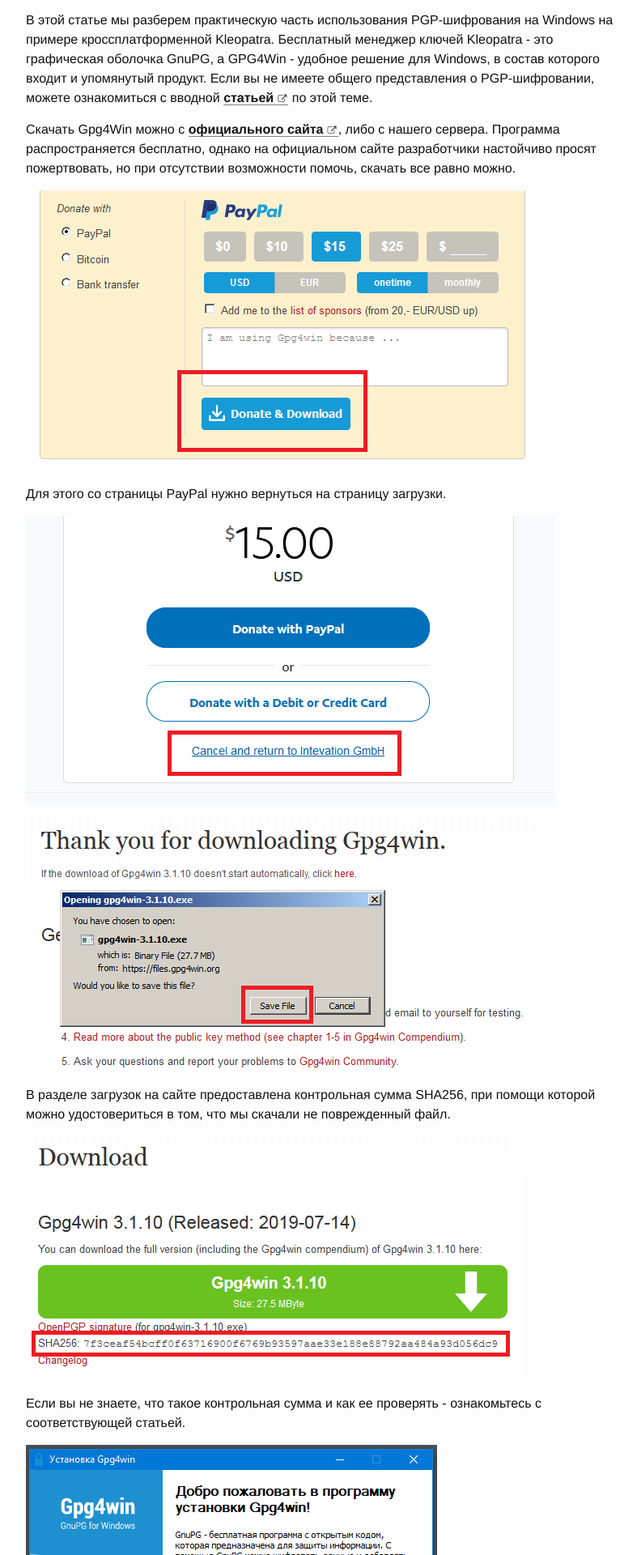
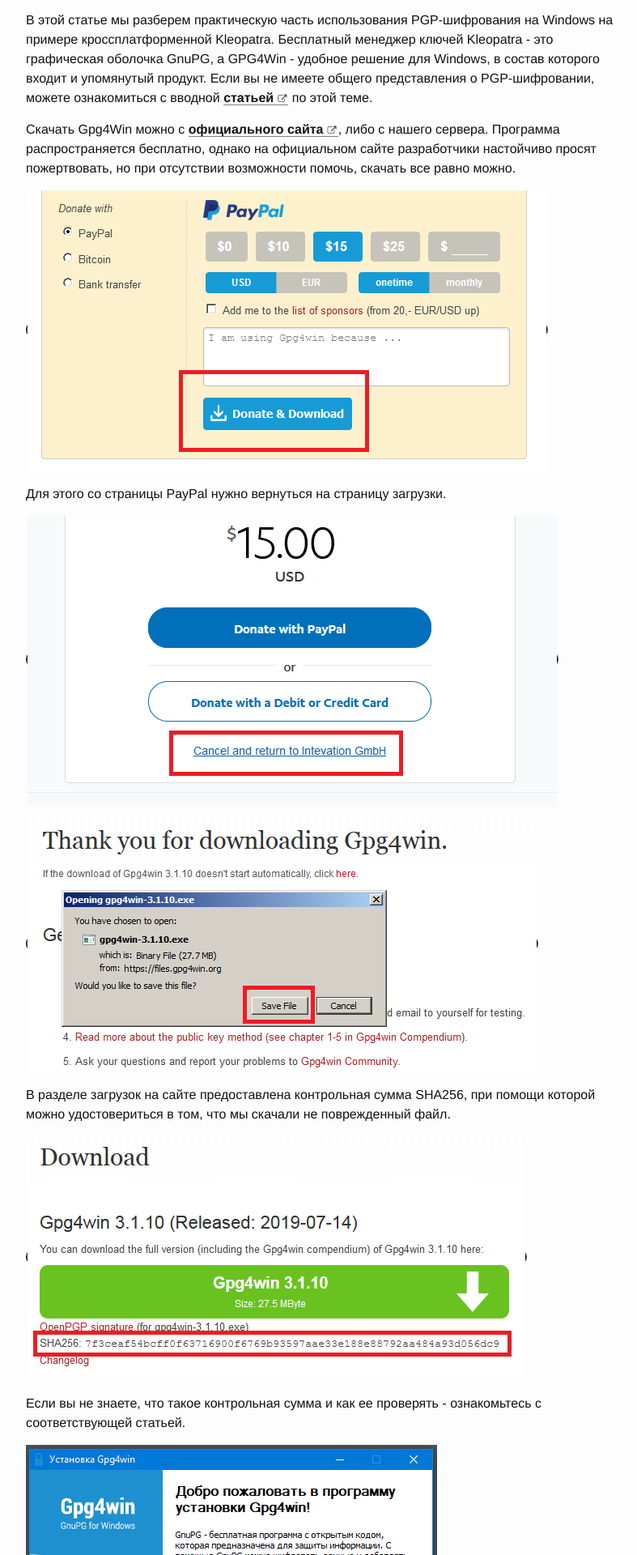
Before and after one commit to 2b7E1n6D0e5R7/2b7E1n6D0e5R7.github.io, a Jekyll site: the page built from _posts/2019-12-16-pgp-encryption-windows.md, in a window 1280 px wide. Shown: the part 327-2247 px from the top of the page at 81% size, without its empty margins (238-1025 px from the left). Built offline with Jekyll 4.4.1, drawn with Linux system fonts in a browser that asks for light colours.

Commit message:
Update _layout.scss

```diff
--- a/_sass/minimaless/_layout.scss
+++ b/_sass/minimaless/_layout.scss
@@ -1,6 +1,11 @@
 /**
  * Site header
  */
+
+.border-pic {
+border: groove 2px #4a4a4a;
+border-radius: 10px;
+}
 
 .buttons {
     margin-top: -45px !important;
```
